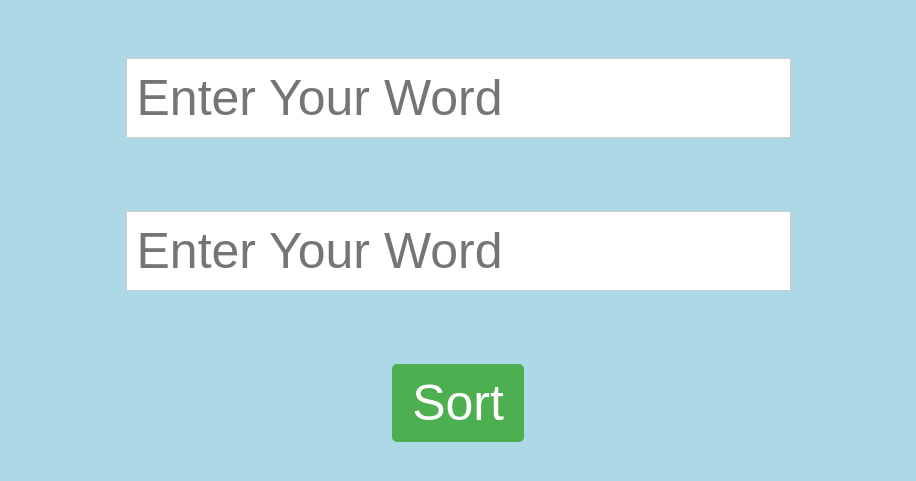
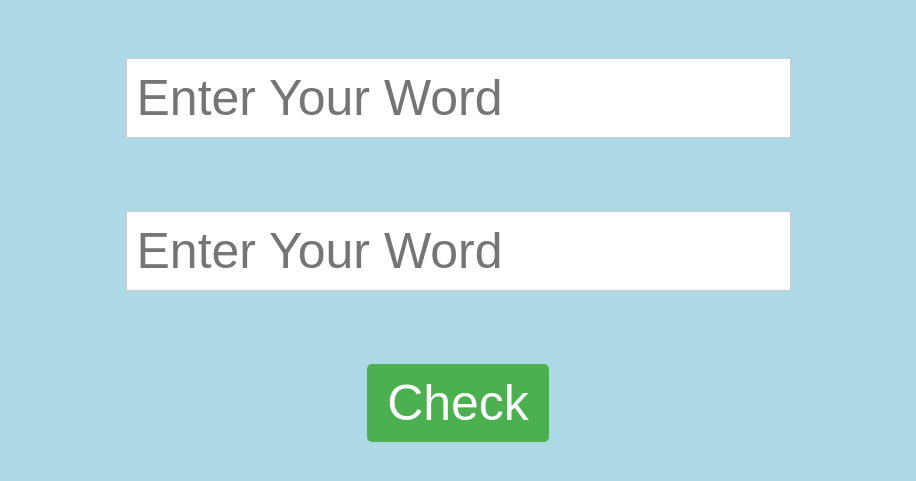
Before and after one commit to Anurag-Gaiwal/Anagram_Checker_App, a plain HTML site: page index.html in a window 1280 px wide. Shown: the part 143-624 px from the top of the page, without its empty margins (182-1098 px from the left). Drawn offline with Linux system fonts and the light colour scheme.

Commit message:
Update index.html

```diff
--- a/index.html
+++ b/index.html
@@ -48,7 +48,7 @@
 		<br/> <br/>
 		<input type="text" placeholder="Enter Your Word" id="str2"/>
 		<br/> <br/>
-		<input type="submit" value="Sort"/>
+		<input type="submit" value="Check"/>
 	</form>
 	<h2 id="msg"></h2>
 	<script>
```
